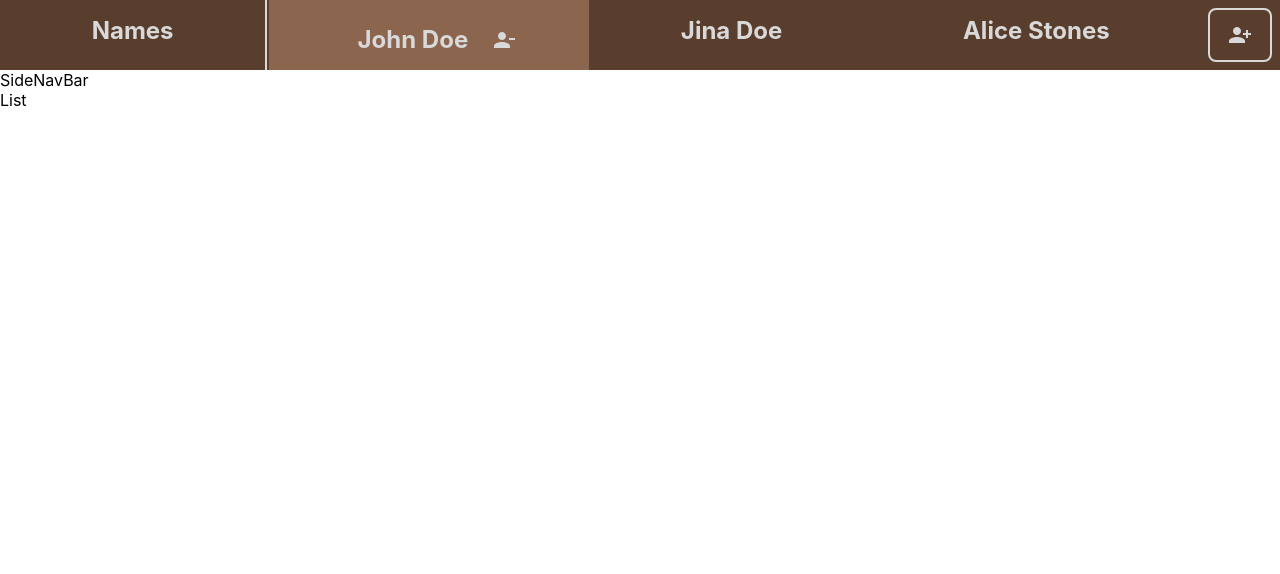
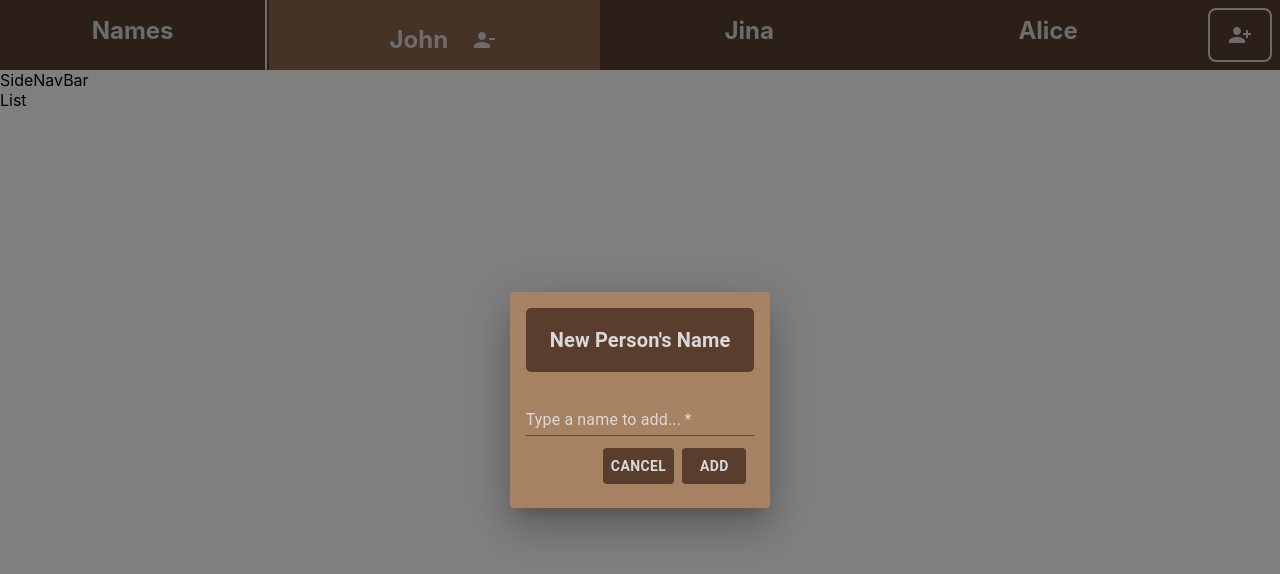
Before and after one commit to amroahmed90/to_do_list, a React (Create React App) app: page / in a window 1280 px wide. Both pictures are taken after a click on the button 1240 px from the left and 35 px from the top of the page. Shown: the top 574 px of the page. Built offline with nearby package versions, Linux system fonts and the light colour scheme.

Commit message:
feat(navBar): implement add person functionality

```diff
--- a/src/components/NavBar/AddPerson/AddPerson.tsx
+++ b/src/components/NavBar/AddPerson/AddPerson.tsx
@@ -3,8 +3,44 @@ import PersonAddAlt1Icon from "@mui/icons-material/PersonAddAlt1";
 import Button from "@mui/material/Button";
 import { makeStyles } from "tss-react/mui";
 import { customTheme } from "../../../customTheme/theme";
+import Dialog from "@mui/material/Dialog";
+import DialogTitle from "@mui/material/DialogTitle";
+import TextField from "@mui/material/TextField";
+import DialogActions from "@mui/material/DialogActions";
+import { useDispatch } from "react-redux";
+import { Actions } from "../../../redux/actionTypes";
+import { Dispatch } from "@reduxjs/toolkit";
+import { addPerson } from "../../../redux/actions";
 
 const useStyles = makeStyles()(() => ({
+  dialog: {
+    "& form": {
+      padding: customTheme.padding.medium,
+      backgroundColor: customTheme.palette.background.mainPage,
+      color: customTheme.fontColor.light,
+      "& button": {
+        backgroundColor: customTheme.palette.background.navbar,
+        color: customTheme.fontColor.light,
+        fontWeight: customTheme.fontWeight.bold,
+      },
+    },
+  },
+  dialogTitle: {
+    color: customTheme.fontColor.light,
+    fontWeight: customTheme.fontWeight.bolder,
+    backgroundColor: customTheme.palette.background.navbar,
+    borderRadius: "5px",
+    marginBottom: customTheme.padding.small,
+    userSelect: "none",
+  },
+  focused: {
+    "& .Mui-focused": {
+      color: customTheme.palette.background.navbar,
+    },
+    "& .MuiInputBase-root::after": {
+      borderBottom: `2px solid ${customTheme.palette.background.navbar}`,
+    },
+  },
   button: {
     flex: 0.5,
     color: customTheme.palette.background.activeTab,
@@ -22,10 +58,75 @@ const useStyles = makeStyles()(() => ({
 const AddPerson = () => {
   const { classes } = useStyles();
 
+  // redux
+  const dispatch = useDispatch<Dispatch<Actions>>();
+
+  // local states
+  const [isDialogOpen, setIsDialogOpen] = React.useState(false);
+
+  const handleOpenDialog = () => {
+    setIsDialogOpen(true);
+  };
+
+  const handleCloseDialog = () => {
+    setIsDialogOpen(false);
+  };
+
+  const onSubmit = (event: React.FormEvent<HTMLFormElement>) => {
+    event.preventDefault();
+    const formData = new FormData(event.currentTarget);
+    const formJson = Object.fromEntries(formData);
+    const newName = Object.values(formJson)[0] as string;
+    dispatch(addPerson({ personName: newName }));
+    handleCloseDialog();
+  };
+
   return (
-    <Button className={classes.button}>
-      <PersonAddAlt1Icon fontSize="medium" />
-    </Button>
+    <React.Fragment>
+      <Button className={classes.button} onClick={handleOpenDialog}>
+        <PersonAddAlt1Icon fontSize="medium" />
+      </Button>
+      <Dialog
+        open={isDialogOpen}
+        onClose={handleCloseDialog}
+        className={classes.dialog}
+        PaperProps={{
+          component: "form",
+          onSubmit: onSubmit,
+        }}
+      >
+        <DialogTitle className={classes.dialogTitle}>
+          New Person's Name
+        </DialogTitle>
+        <TextField
+          spellCheck="false"
+          autoFocus
+          required
+          margin="dense"
+          id="new-person-name"
+          name="new-person-name"
+          label="Type a name to add..."
+          type="text"
+          fullWidth
+          variant="standard"
+          className={classes.focused}
+          InputLabelProps={{
+            style: {
+              color: customTheme.fontColor.light,
+            },
+          }}
+          InputProps={{
+            style: {
+              color: customTheme.fontColor.light,
+            },
+          }}
+        />
+        <DialogActions>
+          <Button onClick={handleCloseDialog}>Cancel</Button>
+          <Button type="submit">Add</Button>
+        </DialogActions>
+      </Dialog>
+    </React.Fragment>
   );
 };
 
--- a/src/initialData/initialData.ts
+++ b/src/initialData/initialData.ts
@@ -3,7 +3,7 @@ import { Data } from "../types/types";
 export const INITIAL_DATA: Data = [
   {
     id: "person-0",
-    name: "John Doe",
+    name: "John",
     lists: [
       {
         id: "list-0",
@@ -45,7 +45,7 @@ export const INITIAL_DATA: Data = [
   },
   {
     id: "person-1",
-    name: "Jina Doe",
+    name: "Jina",
     lists: [
       {
         id: "list-0",
@@ -87,7 +87,7 @@ export const INITIAL_DATA: Data = [
   },
   {
     id: "person-2",
-    name: "Alice Stones",
+    name: "Alice",
     lists: [
       {
         id: "list-0",
```
Also changed, not shown: 1 other file (tests, documents, lock files or other folders).
